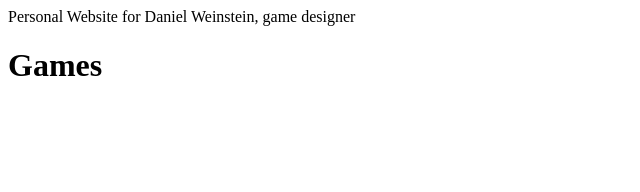
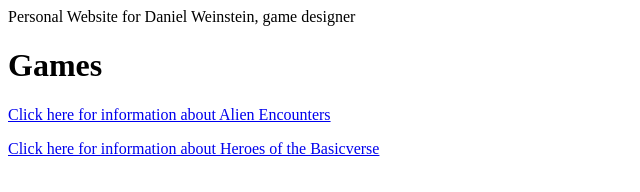
Before and after one commit to dweinst1/personal_website, a plain HTML site: page index.html in a window 1280 px wide. Shown: the whole page, without its empty margins (0-640 px from the left). Drawn offline with Linux system fonts and the light colour scheme.

Commit message:
Update index.html

```diff
--- a/index.html
+++ b/index.html
@@ -8,7 +8,7 @@
 <body>
 	Personal Website for Daniel Weinstein, game designer
 	<h1>Games</h1>
-	<p><a href = "www.deweinstein.com/ae" Click here for information about Alien Encounters</a></p>
-	<p><a href = "www.deweinstein.com/hotb" Click here for information about Heroes of the Basicverse</a></p>
+	<p><a href = "www.deweinstein.com/ae"> Click here for information about Alien Encounters</a></p>
+	<p><a href = "www.deweinstein.com/hotb"> Click here for information about Heroes of the Basicverse</a></p>
 </body>
 </html>
```
